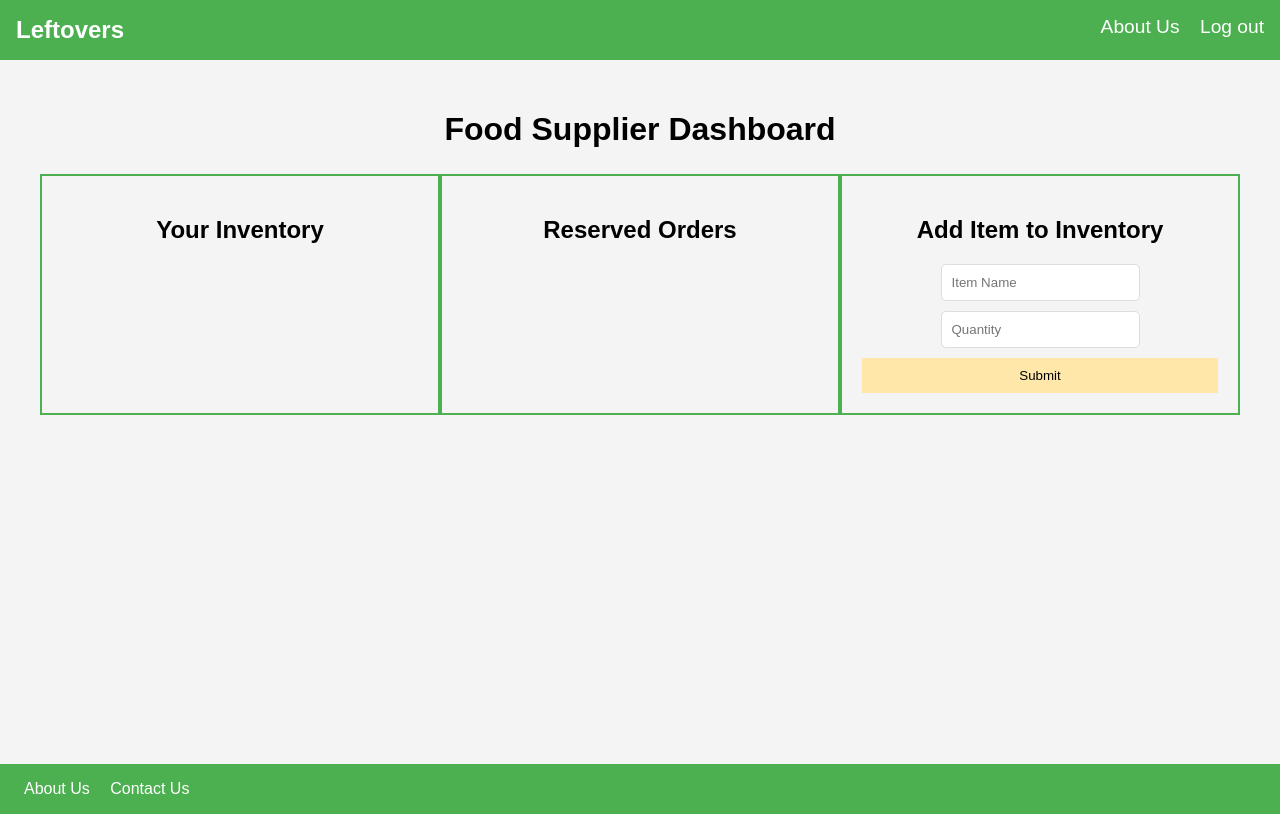
After one commit to georgepicks/CSC2033_Team37_22-23, a Flask app: template templates/producer/supplier_dash.html in a window 1280 px wide. The commit adds this page. Run offline with Flask 3, Linux system fonts and the light colour scheme; the template is opened without the code that fills it, so the values that code supplies are empty; some libraries are stand-ins or nearby versions.

Commit message:
updated links for buttons of supplier_dash along with adding in css for item images

```diff
--- a/static/SupplierDash.css
+++ b/static/SupplierDash.css
@@ -133,3 +133,16 @@ button[type="submit"]:hover {
   background-color: #4CAF50;
   color: white;
 }
+.item img {
+  width: 100px;
+  height: auto;
+}
+.item {
+  display: flex;
+  align-items: center;
+  justify-content: space-between;
+}
+
+.item img {
+  margin-right: 20px;
+}
--- /dev/null
+++ b/templates/producer/supplier_dash.html
@@ -0,0 +1,78 @@
+<!DOCTYPE html>
+<html lang="en">
+<head>
+    <meta charset="UTF-8">
+    <meta name="viewport" content="width=device-width, initial-scale=1.0">
+    <title>Zero-Hunger App</title>
+    <link rel="stylesheet" href="../../static/SupplierDash.css">
+</head>
+<body>
+    <header>
+        <div class="logo">Leftovers</div>
+        <nav>
+            <a href="{{ url_for('account') }}">About Us</a>
+            <a href="{{ url_for('index')}}">Log out</a>
+        </nav>
+    </header>
+    <section class="dashboard">
+        <div id="ui-container">
+            <h1 class="title">Food Supplier Dashboard</h1>
+            <div class="dashboard-container">
+                <div class="column-1">
+                    <h2>Your Inventory</h2>
+                    <div class="item-list">
+                        <!-- These items are to be loaded in dynamically -->
+                        {% for item in items %}
+                            <div class="item">
+                                <img src="https://source.unsplash.com/600x600/?{{ item.item }}" alt="Food">
+                                <p class="item-title">{{ item.item }}</p>
+                                <p class="item-quantity"> {{ item.quantity }}</p>
+                                <form method="POST" action="/edit_item/{{ item.id }}">
+                                    <button type="submit" class="edit-button">Edit</button>
+                                </form>
+                                <form method="POST" action="/inventory/remove/{{ item.id }}">
+                                    <button type="submit" class="delete-button">Delete</button>
+                                </form>
+                            </div>
+                        {% endfor %}
+                    </div>
+                </div>
+                <div class="column-2">
+                    <h2>Reserved Orders</h2>
+                    <!-- These items need to be loaded in dynamically -->
+                    <div class="order-list">
+                        {% for order in orders %}
+                            {% for order_item in order.items %}
+                                <div class="order">
+                                    <p class="order-item">{{ order_item.item }}</p>
+                                    <p class="order-user">{{ order.producer_id }}</p>
+                                </div>
+                            {% endfor %}
+                        {% endfor %}
+                    </div>
+                </div>
+                <div class="column-3">
+                    <h2>Add Item to Inventory</h2>
+                    <form method="POST" action="/add_item">
+                        {{ form.csrf_token() }}
+                        <label>
+                            <input type="text" name="name" placeholder="Item Name">
+                        </label>
+                        <label>
+                            <input type="number" name="quantity" placeholder="Quantity">
+                        </label>
+                        <button type="submit">Submit</button>
+                        {{ form.submit() }}
+                    </form>
+                </div>
+            </div>
+        </div>
+    </section>
+    <footer>
+        <nav>
+            <a href="{{ url_for('about_us') }}">About Us</a>
+            <a href="{{ url_for('contact') }}">Contact Us</a>
+        </nav>
+    </footer>
+</body>
+</html>
```
